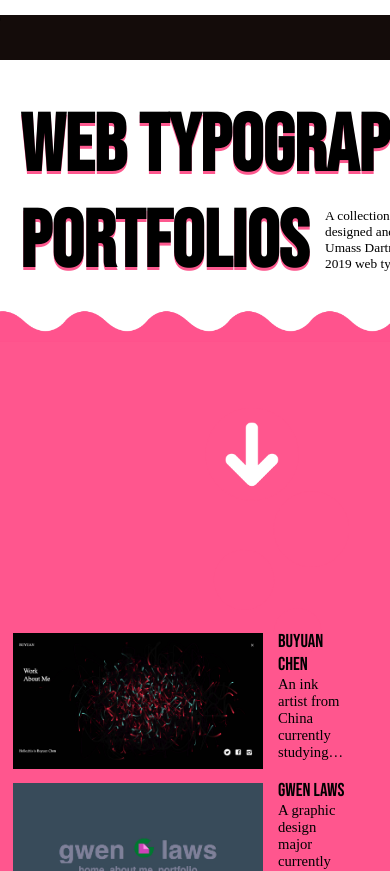
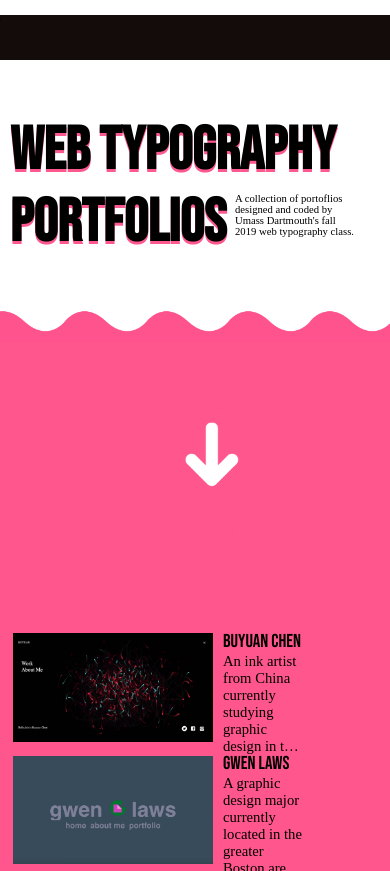
Before and after one commit to simpsonisa/repository, a plain HTML site: page index.html in a window 390 px wide. Shown: the top 871 px of the page. Drawn offline with nearby package versions, Linux system fonts and the light colour scheme.

Commit message:
Add files via upload
Mobile Adjustments

```diff
--- a/index.html
+++ b/index.html
@@ -13,6 +13,9 @@
     <link rel="shortcut icon" href="Images/favicon.ico" />
     <link href="https://fonts.googleapis.com/css?family=Bebas+Neue&display=swap" rel="stylesheet">
     <link href="https://fonts.googleapis.com/css?family=Dosis:500&display=swap" rel="stylesheet">
+    <meta name="description" content="Web Typography Fall 2019 Repository">
+    <meta name="keywords" content="Portfolio,graphic design,umass dartmouth,repository,web typography,coding,fall 2019">
+    <meta name="author" content="Isa Simpson">
 </head>
 <body>
 <img src="Images/bubblestwo.png" class="dots">
--- a/main.css
+++ b/main.css
@@ -82,13 +82,13 @@ p {
     "x"
     "y"
     "z";}
-h1{font-size: 60pt;top:45px}
-.blurbtext{font-size: 10pt;left:325px;top:195px}
-.dots{left: 185px;top:400px;width: 200px;}
+h1{font-size: 45pt;top:75px;left:10px}
+.blurbtext{font-size: 8pt;left:235px;top:182px;}
+.dots{left: 145px;top:400px;width: 200px;}
 .redbackground{height: 2150px;width: 102vw;}
 .trim{width: 107.5vw;}
 .headline{width:107.5vw}
-.site{left:-45px;position: relative;}
+.site{left:-45px;position: relative;width:200px}
 
 .name1{top:625px;}
 .name2{top:635px}
@@ -105,7 +105,7 @@ h1{font-size: 60pt;top:45px}
 
 p{position:absolute;
     z-index:6;}
-.mobilebio{left:220px}
+.mobilebio{left:165px;margin-right: 130px;}
 
 p {
     overflow: hidden;
```
